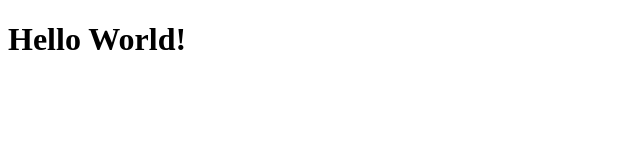
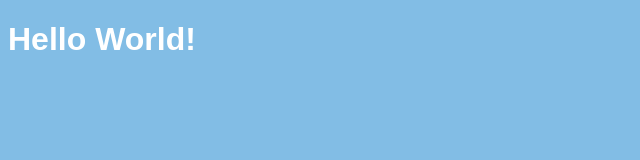
Before and after one commit to QSissler/Sisslers-First-Site, a plain HTML site: page index.html in a window 1280 px wide. Shown: the whole page, without its empty margins (0-640 px from the left). Drawn offline with Linux system fonts and the light colour scheme.

Commit message:
add style.css, connect to index.html

```diff
--- a/index.html
+++ b/index.html
@@ -1,7 +1,8 @@
 <!DOCTYPE html>
 <html lang="en">
   <head>
-    <title>My Personal Website</title>
+    <link rel="stylesheet" href="style.css" />
+    <title>Sissler's First Site</title>
   </head>
   <body>
     <h1>Hello World!</h1>
--- /dev/null
+++ b/style.css
@@ -0,0 +1,8 @@
+body {
+    background: rgb(130, 189, 229);
+  }
+
+h1 {
+    color: white;
+    font-family: fantasy;
+}
```
